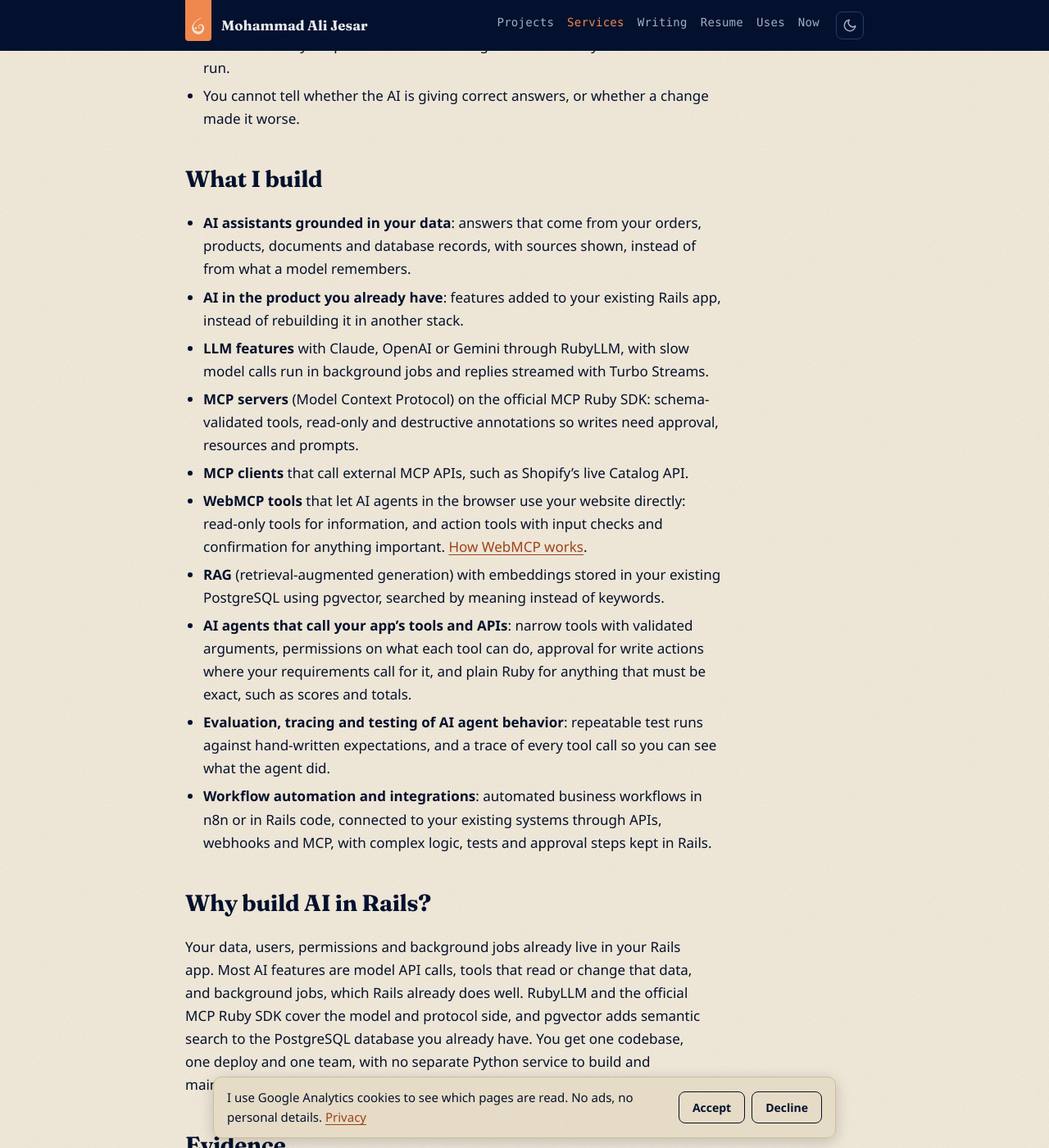
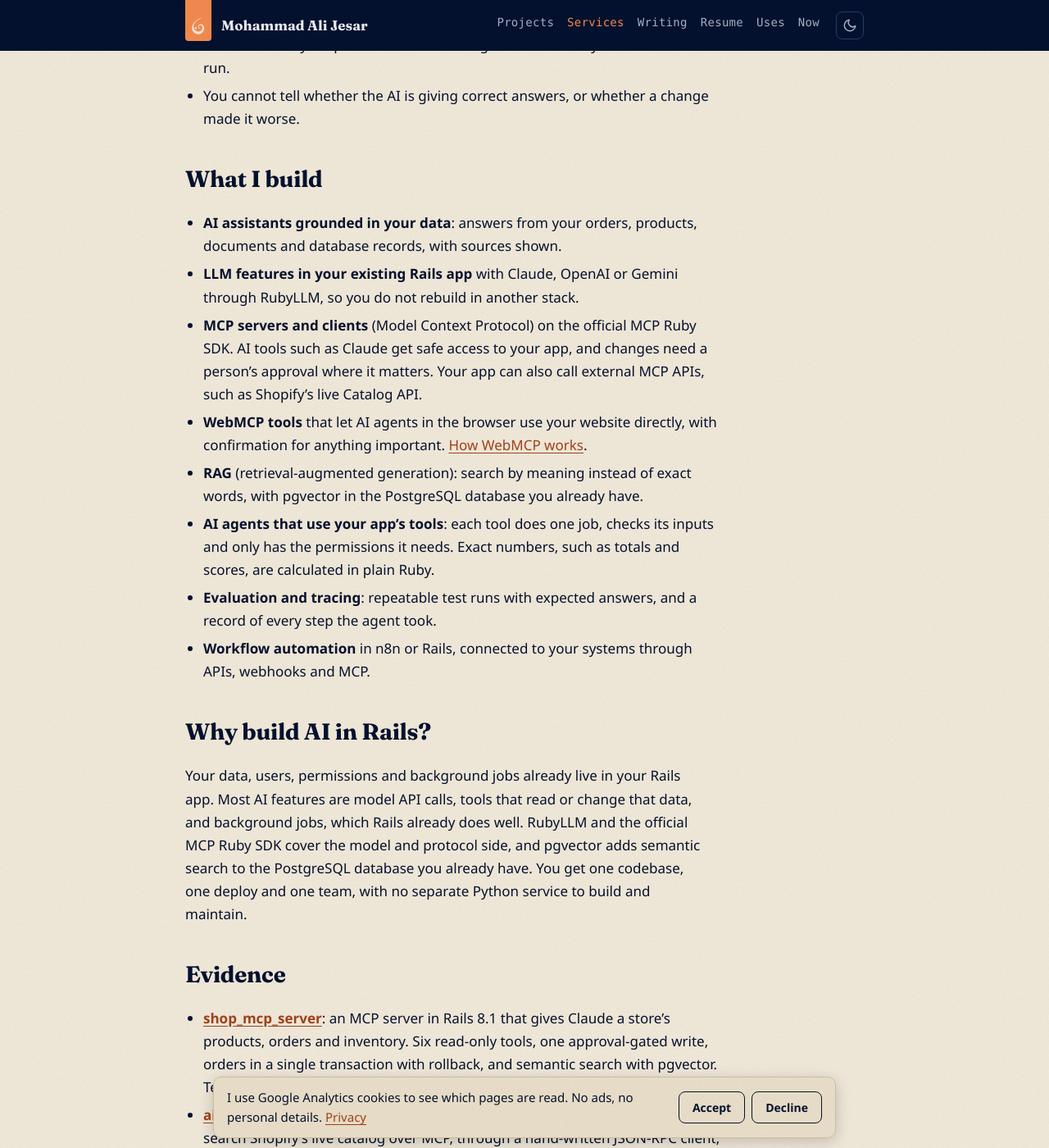
Before and after one commit to mjesar/mjesar.github.io, a Jekyll site: the page built from services/ai-in-rails/index.md, in a window 1280 px wide and 1400 px high, scrolled down 928 px. Shown: the whole window at 82% size. Built offline with Jekyll 4.4.1, drawn with Linux system fonts in a browser that asks for light colours; some of the changed text lies outside the part shown.

Commit message:
tighten the service cards and pages and add a see pricing button

```diff
--- a/_data/services.yml
+++ b/_data/services.yml
@@ -8,7 +8,7 @@
   for: startups, founders, CEOs, product teams and agencies.
   summary: Helping startups launch MVPs, plus new applications, full projects and work on existing codebases, with Hotwire or React frontends and tests.
   card_headline: Build new products. Improve existing applications.
-  card_intro: I help startups launch MVPs and build Rails applications from the ground up, and extend software that is already in production, with new features, API integrations, performance fixes and upgrades across the backend and frontend.
+  card_intro: I help startups launch their first version on Rails. For apps already in production, I add features, connect APIs, fix slow pages and handle upgrades.
   card_tools: Ruby on Rails · PostgreSQL · Hotwire · React · APIs · Background jobs · Automated tests
   card_proof: "7+ years of production Rails for clients in the US and Germany. [See my projects](/projects/)."
   card_cta: Explore Rails development
@@ -17,7 +17,7 @@
   for: companies hiring an AI engineer with Rails, CTOs, CEOs and agencies.
   summary: LLM integrations, AI agents with validated tools and approval for write actions where needed, MCP servers, RAG with pgvector on PostgreSQL, evals, and workflow automation with n8n or Rails.
   card_headline: Build AI features that work with real application data.
-  card_intro: I integrate LLMs into Rails apps, build AI agents that use your application's tools, and connect models to business data, with validated tool inputs, controlled write actions, evaluation and tracing.
+  card_intro: I add AI features to Rails apps that answer from your own data, and AI agents that can only take the actions you allow. Every feature is tested against real cases before launch.
   card_tools: LLM integrations · AI agents · MCP servers · RAG with pgvector · Evals · Observability · Workflow automation (n8n)
   card_proof: "Working projects with MCP, RAG, tool calling and AI agent evaluation: [shop_mcp_server](/projects/shop_mcp_server/), [ai_shop_assistant](/projects/ai_shop_assistant/) and [product_geo_agent](/projects/product_geo_agent/), plus fixes merged into the [little_ghost](/projects/#open-source) Ruby gem."
   card_cta: Explore AI engineering
@@ -26,7 +26,7 @@
   for: store owners (merchants), Shopify app companies and agencies.
   summary: Custom and public Shopify apps, Shopify Functions (including migrations from Shopify Scripts) and Checkout UI Extensions, Shopify Plus B2B, Theme App Extensions and Liquid, BigCommerce apps, Amazon SP-API listings, data sync with webhooks and retried background jobs, and AI shopping features on top of store catalogs.
   card_headline: Custom commerce features and reliable integrations.
-  card_intro: I build store functionality that off-the-shelf apps do not cover, from custom Shopify apps and checkout changes to Shopify Plus B2B, and keep products, inventory and orders in sync across stores, marketplaces and other systems.
+  card_intro: I build the store features that existing apps do not cover, from custom apps to checkout changes and Shopify Plus B2B. I also keep products, inventory and orders in sync everywhere you sell.
   card_tools: Shopify apps · Shopify Functions · Checkout UI Extensions · Liquid · BigCommerce · Amazon SP-API · Product, inventory and order sync
   card_proof: "Contributed to [five published Shopify App Store apps](/projects/#shopify-apps), three also on BigCommerce."
   card_cta: Explore e-commerce development
--- a/services/ai-in-rails/index.md
+++ b/services/ai-in-rails/index.md
@@ -3,10 +3,13 @@
 ask_ai_question: "What AI engineering and integration services does Mohammad Ali Jesar offer at mjesar.github.io/services/ai-in-rails/?"
 slug: ai-in-rails
 contact_template: project_contact
+secondary_cta:
+  label: See pricing
+  url: /services/#pricing
 title: "AI Engineer for Ruby on Rails, RAG & AI Agents"
 description: "Add AI to Ruby on Rails applications with LLM integrations, MCP servers, RAG, tool-calling AI agents and evaluation, grounded in real data. n8n workflows too."
 image: /assets/img/og/ai-in-rails.png
-promise: AI that answers from your real data and can only do what you allow, built into the Rails app and systems you already run instead of a separate stack.
+promise: AI that answers from your real data and only does what you allow. I build it into the Rails app you already run.
 contact_ask: what you want the AI to do
 faq:
   - q: "Do we need a separate Python service to add AI to our Rails application?"
@@ -37,16 +40,14 @@
 
 ## What I build
 
-- **AI assistants grounded in your data**: answers that come from your orders, products, documents and database records, with sources shown, instead of from what a model remembers.
-- **AI in the product you already have**: features added to your existing Rails app, instead of rebuilding it in another stack.
-- **LLM features** with Claude, OpenAI or Gemini through RubyLLM, with slow model calls run in background jobs and replies streamed with Turbo Streams.
-- **MCP servers** (Model Context Protocol) on the official MCP Ruby SDK: schema-validated tools, read-only and destructive annotations so writes need approval, resources and prompts.
-- **MCP clients** that call external MCP APIs, such as Shopify's live Catalog API.
-- **WebMCP tools** that let AI agents in the browser use your website directly: read-only tools for information, and action tools with input checks and confirmation for anything important. [How WebMCP works](/writing/what-is-webmcp/).
-- **RAG** (retrieval-augmented generation) with embeddings stored in your existing PostgreSQL using pgvector, searched by meaning instead of keywords.
-- **AI agents that call your app's tools and APIs**: narrow tools with validated arguments, permissions on what each tool can do, approval for write actions where your requirements call for it, and plain Ruby for anything that must be exact, such as scores and totals.
-- **Evaluation, tracing and testing of AI agent behavior**: repeatable test runs against hand-written expectations, and a trace of every tool call so you can see what the agent did.
-- **Workflow automation and integrations**: automated business workflows in n8n or in Rails code, connected to your existing systems through APIs, webhooks and MCP, with complex logic, tests and approval steps kept in Rails.
+- **AI assistants grounded in your data**: answers from your orders, products, documents and database records, with sources shown.
+- **LLM features in your existing Rails app** with Claude, OpenAI or Gemini through RubyLLM, so you do not rebuild in another stack.
+- **MCP servers and clients** (Model Context Protocol) on the official MCP Ruby SDK. AI tools such as Claude get safe access to your app, and changes need a person's approval where it matters. Your app can also call external MCP APIs, such as Shopify's live Catalog API.
+- **WebMCP tools** that let AI agents in the browser use your website directly, with confirmation for anything important. [How WebMCP works](/writing/what-is-webmcp/).
+- **RAG** (retrieval-augmented generation): search by meaning instead of exact words, with pgvector in the PostgreSQL database you already have.
+- **AI agents that use your app's tools**: each tool does one job, checks its inputs and only has the permissions it needs. Exact numbers, such as totals and scores, are calculated in plain Ruby.
+- **Evaluation and tracing**: repeatable test runs with expected answers, and a record of every step the agent took.
+- **Workflow automation** in n8n or Rails, connected to your systems through APIs, webhooks and MCP.
 
 ## Why build AI in Rails?
 
```
Also changed, not shown: services/rails-development/index.md (+7 -6 lines), services/shopify-development/index.md (+7 -4 lines).
